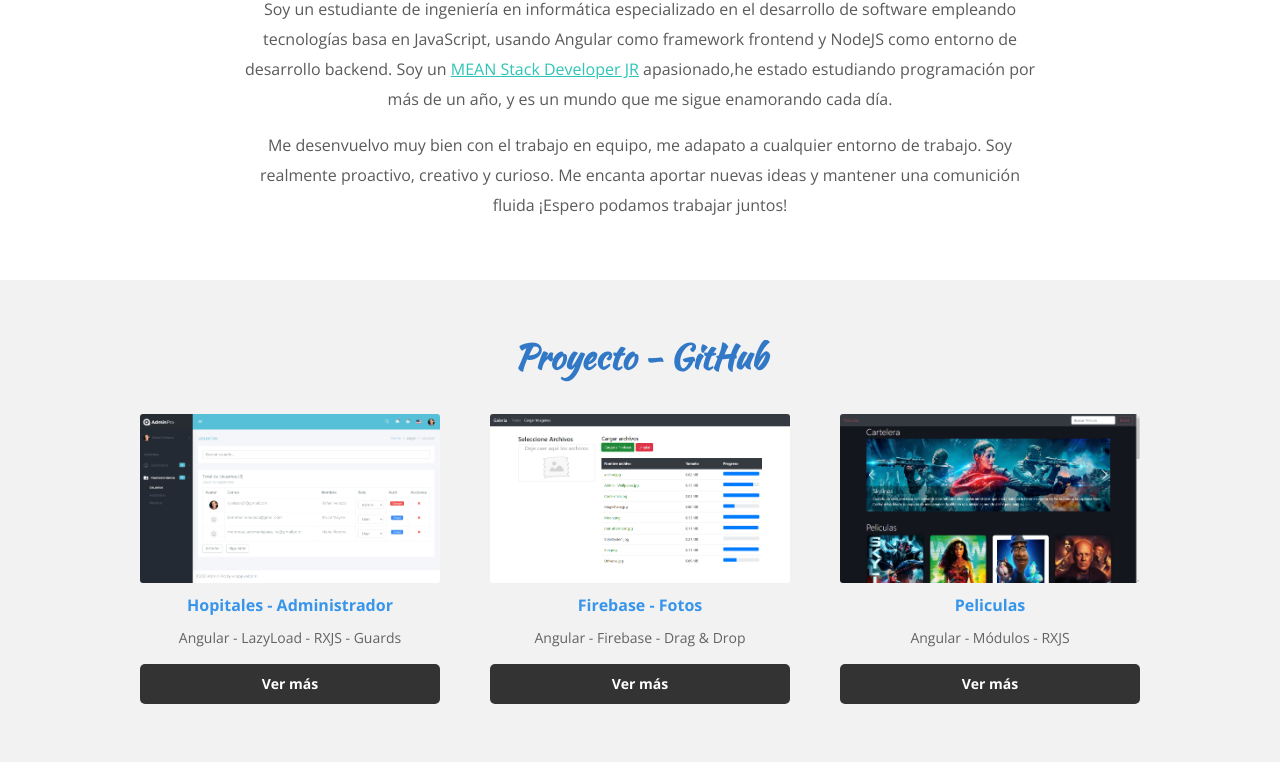
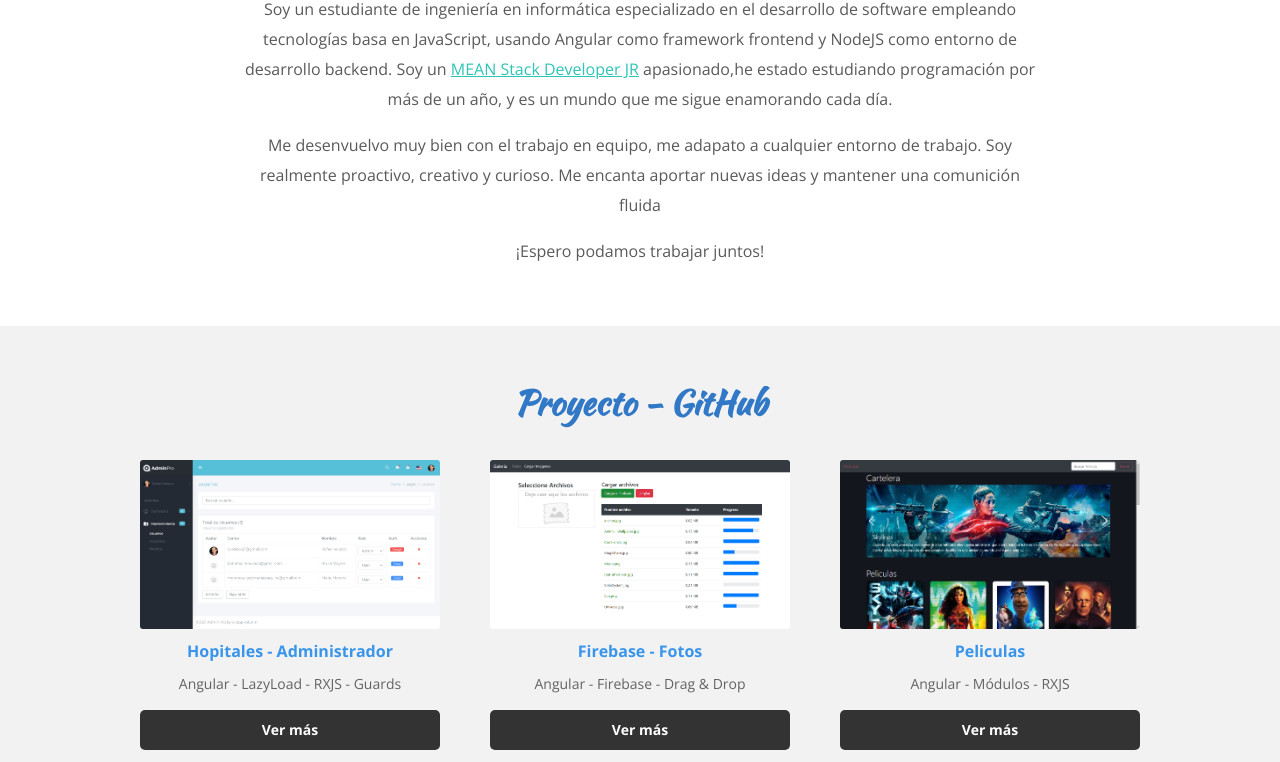
Before and after one commit to rjvelazco/Rafael-Velazco, a plain HTML site: page docs/index.html in a window 1280 px wide. Shown: the part 790-1552 px from the top of the page. Drawn offline with nearby package versions, Linux system fonts and the light colour scheme.

Commit message:
Cambio texto acerca de mi

```diff
--- a/docs/index.html
+++ b/docs/index.html
@@ -57,7 +57,8 @@
                         de software empleando tecnologías basa en JavaScript,
                         usando Angular como framework frontend y NodeJS como entorno de desarrollo backend. Soy un <span class="bold">MEAN Stack Developer JR</span> apasionado,he estado estudiando programación por más de un año, y es un mundo que me sigue enamorando cada día.</p>
 
-                    <p>Me desenvuelvo muy bien con el trabajo en equipo, me adapato a cualquier entorno de trabajo. Soy realmente proactivo, creativo y curioso. Me encanta aportar nuevas ideas y mantener una comunición fluida ¡Espero podamos trabajar juntos!</p>
+                    <p>Me desenvuelvo muy bien con el trabajo en equipo, me adapato a cualquier entorno de trabajo. Soy realmente proactivo, creativo y curioso. Me encanta aportar nuevas ideas y mantener una comunición fluida </p>
+                    <p>¡Espero podamos trabajar juntos!</p>
                 </div>
             </div>
         </section>
```
